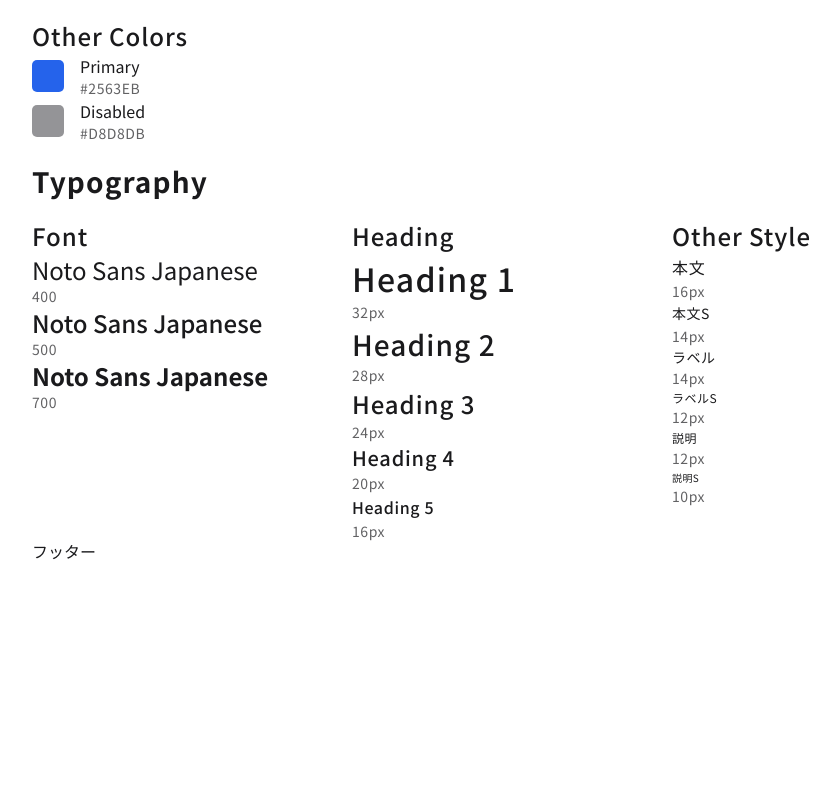
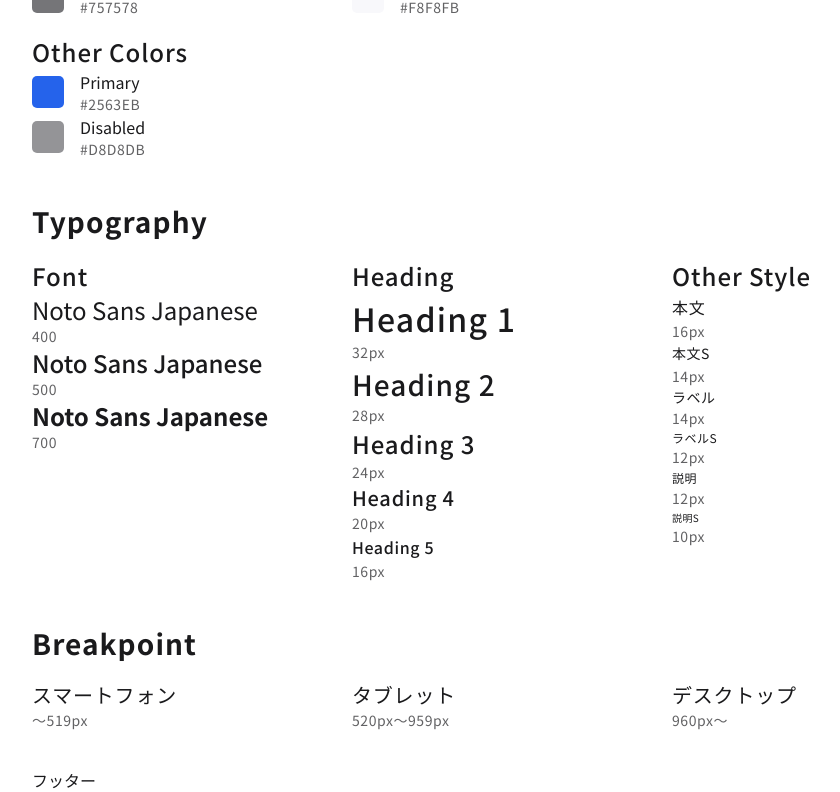
Before and after one commit to morimorig3/my-site-v3, a SvelteKit app: page /designSystem in a window 1280 px wide. Shown: the part 367-1159 px from the top of the page, without its empty margins (136-976 px from the left). Before the commit the page ends 930 px from the top, so only its background shows below. Built offline with nearby package versions, Linux system fonts and the light colour scheme.

Commit message:
feat:ブレークポイントを定義してデザインシステムページへ追加#17

```diff
--- a/src/routes/designSystem/+page.svelte
+++ b/src/routes/designSystem/+page.svelte
@@ -1,5 +1,5 @@
-<h1 class="text-heading-1 py-4 tablet:py-6">デザインシステム</h1>
-
+<div class="py-6 tablet:py-8 laptop:py-10">
+	<h1 class="text-heading-1 mb-4 tablet:mb-6">デザインシステム</h1>
 	<section>
 		<h2 class="font-bold text-heading-2 py-4">Colors</h2>
 		<div class="grid grid-cols-1 gap-4 tablet:grid-cols-2 laptop:grid-cols-3">
@@ -156,19 +156,40 @@
 						<p class="text-description text-label">12px</p>
 					</li>
 					<li>
-					<p class="text-desc">説明</p>
+						<p class="text-caption">説明</p>
 						<p class="text-description text-label">12px</p>
 					</li>
 					<li>
-					<p class="text-desc-sm">説明S</p>
+						<p class="text-caption-sm">説明S</p>
 						<p class="text-description text-label">10px</p>
 					</li>
 				</ul>
 			</div>
 		</div>
 	</section>
+	<section>
+		<h2 class="font-bold text-heading-2 py-4">Breakpoint</h2>
+		<ul class="grid grid-cols-1 gap-4 tablet:grid-cols-2 laptop:grid-cols-3">
+			<li>
+				<p class="text-subtitle">スマートフォン</p>
+				<p class="text-description text-label">〜519px</p>
+			</li>
+			<li>
+				<p class="text-subtitle">タブレット</p>
+				<p class="text-description text-label">520px〜959px</p>
+			</li>
+			<li>
+				<p class="text-subtitle">デスクトップ</p>
+				<p class="text-description text-label">960px〜</p>
+			</li>
+		</ul>
+	</section>
+</div>
 
-<style>
+<style lang="postcss">
+	section + section {
+		margin-top: theme(space.6);
+	}
 	.square::before {
 		content: '';
 		display: block;
--- a/tailwind.config.js
+++ b/tailwind.config.js
@@ -26,12 +26,13 @@
 				'heading-3': ['24px', { lineHeight: 1.5, fontWeight: 500, letterSpacing: '0.04em' }],
 				'heading-4': ['20px', { lineHeight: 1.5, fontWeight: 500, letterSpacing: '0.04em' }],
 				'heading-5': ['16px', { lineHeight: 1.7, fontWeight: 500, letterSpacing: '0.04em' }],
+				subtitle: ['20px', { lineHeight: 1.5, letterSpacing: '0.04em' }],
 				body: ['16px', { lineHeight: 1.7, letterSpacing: '0.04em' }],
 				'body-sm': ['14px', { lineHeight: 1.7, letterSpacing: '0.04em' }],
 				label: ['14px', { lineHeight: 1.5, letterSpacing: '0.04em' }],
 				'label-sm': ['12px', { lineHeight: 1.5, letterSpacing: '0.04em' }],
-				desc: ['12px', { lineHeight: 1.7, letterSpacing: '0.04em' }],
-				'desc-sm': ['10px', { lineHeight: 1.7, letterSpacing: '0.04em' }]
+				caption: ['12px', { lineHeight: 1.7, letterSpacing: '0.04em' }],
+				'caption-sm': ['10px', { lineHeight: 1.7, letterSpacing: '0.04em' }]
 			}
 		}
 	},
```
Lines whose indentation alone changed are shown as unchanged.
